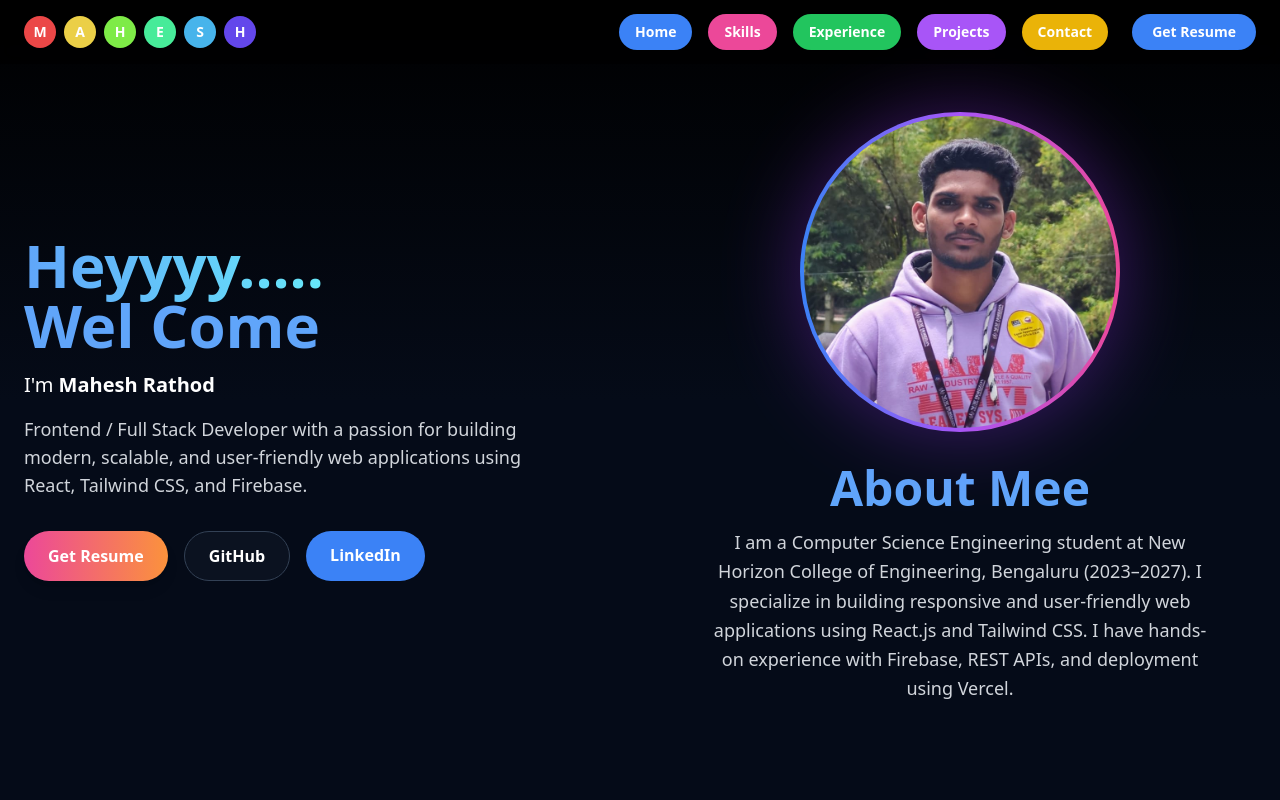
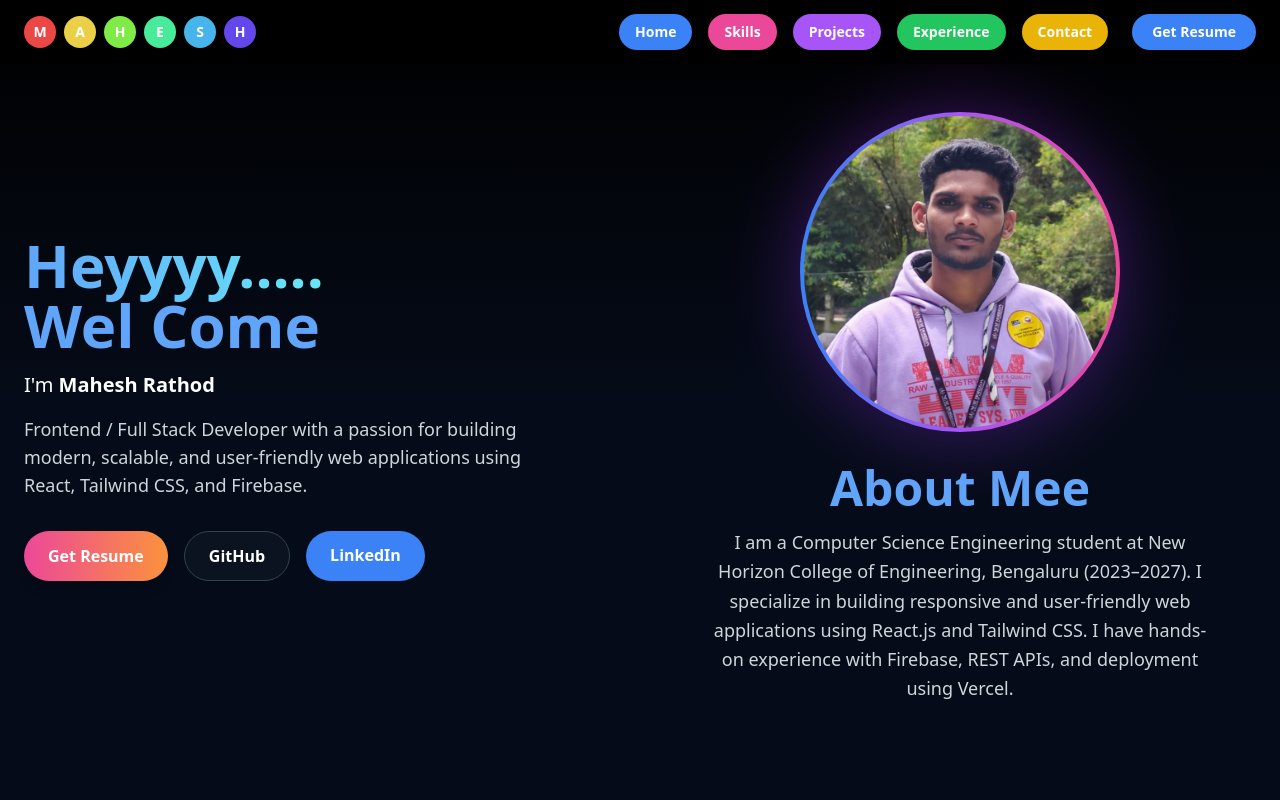
Before and after one commit to MaheshR04/my-portfolio, a React (Vite) app: page / in a window 1280 px wide. Shown: the top 800 px of the page. Built offline with nearby package versions, Linux system fonts and the light colour scheme.

Commit message:
Update site title and favicon

```diff
--- a/src/components/Navbar.jsx
+++ b/src/components/Navbar.jsx
@@ -1,12 +1,13 @@
 export default function Navbar() {
-  const menu = ["Home", "Skills", "Experience", "Projects", "Contact"];
+  // ✅ Correct order
+  const menu = ["Home", "Skills", "Projects", "Experience", "Contact"];
 
   const colors = [
-    "bg-blue-500",
-    "bg-pink-500",
-    "bg-green-500",
-    "bg-purple-500",
-    "bg-yellow-500",
+    "bg-blue-500",     // Home
+    "bg-pink-500",     // Skills
+    "bg-purple-500",   // Projects
+    "bg-green-500",    // Experience
+    "bg-yellow-500",   // Contact
   ];
 
   return (
@@ -48,7 +49,7 @@ export default function Navbar() {
             ))}
           </ul>
 
-          {/* 👉 GET RESUME BUTTON */}
+          {/* GET RESUME BUTTON */}
           <a
             href="/Resume.pdf"
             download
```
